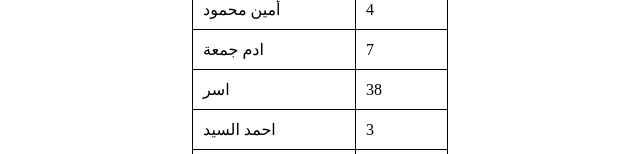
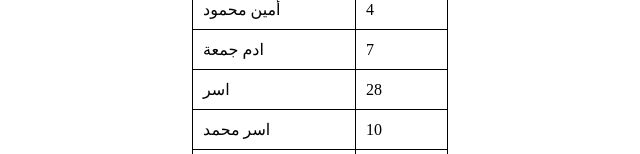
Before and after one commit to Mohamedmostafa2011/ka3b-dayer, a plain HTML site: page table/index.html in a window 1280 px wide. Shown: the part 646-800 px from the top of the page, 320-960 px from the left. Drawn offline with Linux system fonts and the light colour scheme.

Commit message:
index.html

```diff
--- a/table/index.html
+++ b/table/index.html
@@ -106,7 +106,12 @@
         <tr>
           <td>اسر </td>
 
-          <td>38</td>
+          <td>28</td>
+        </tr>
+        <tr>
+          <td> اسر محمد</td>
+
+          <td>10</td>
         </tr>
         <tr>
           <td>احمد السيد</td>
```
